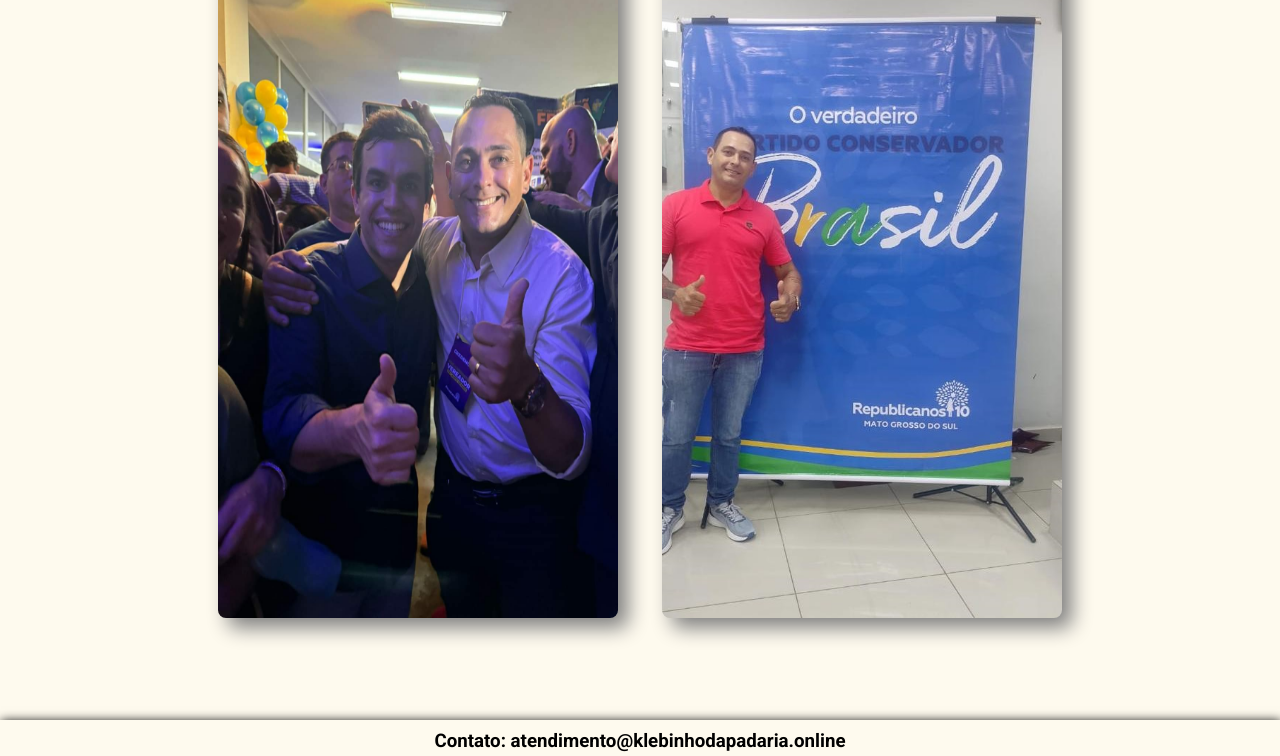
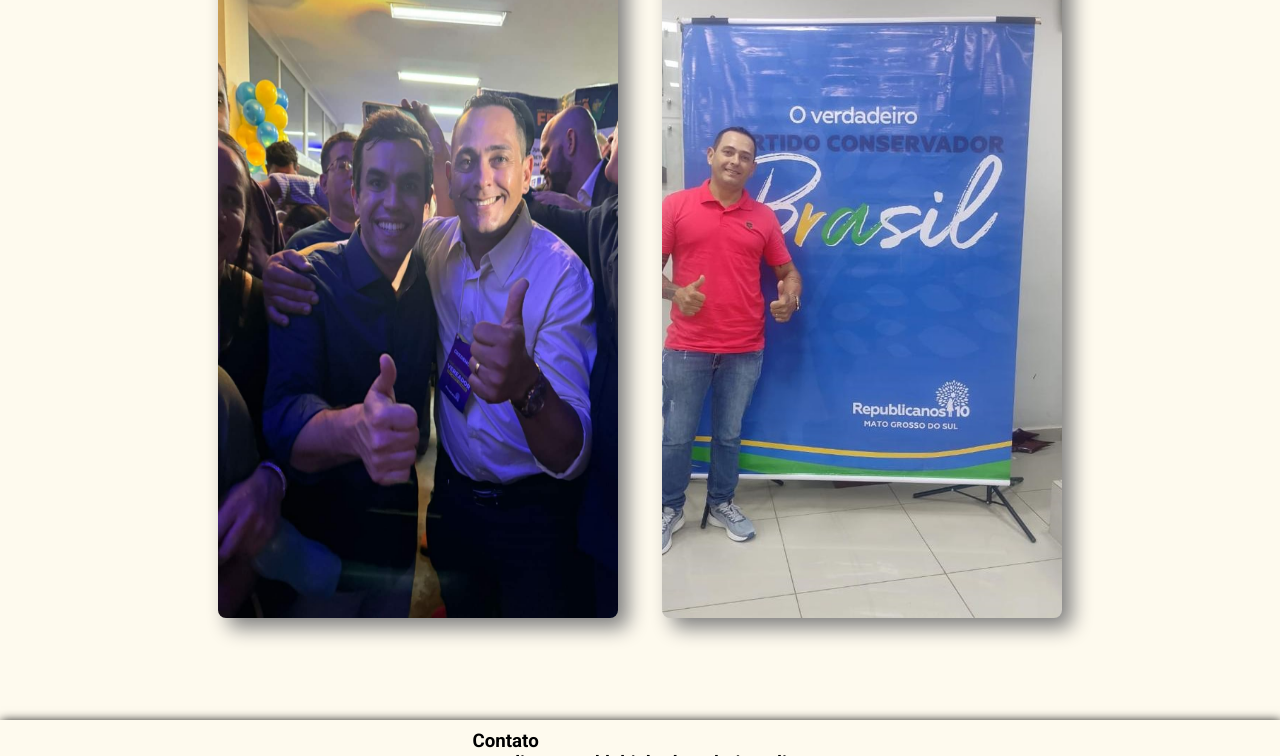
Before and after one commit to salesdev31/Klebinho-da-padaria, a plain HTML site: page index.html in a window 1280 px wide. Shown: the part 3425-4181 px from the top of the page. Drawn offline with Linux system fonts and the light colour scheme.

Commit message:
Update index.html

```diff
--- a/index.html
+++ b/index.html
@@ -92,7 +92,7 @@
         </div>
 
         <footer>
-            <h3>Contato: atendimento@klebinhodapadaria.online</h3>
+            <h3>Contato<br>atendimento@klebinhodapadaria.online</h3>
             <img src="assets/logo.jpg" alt="logo do klebinho">
         </footer>
 
```
